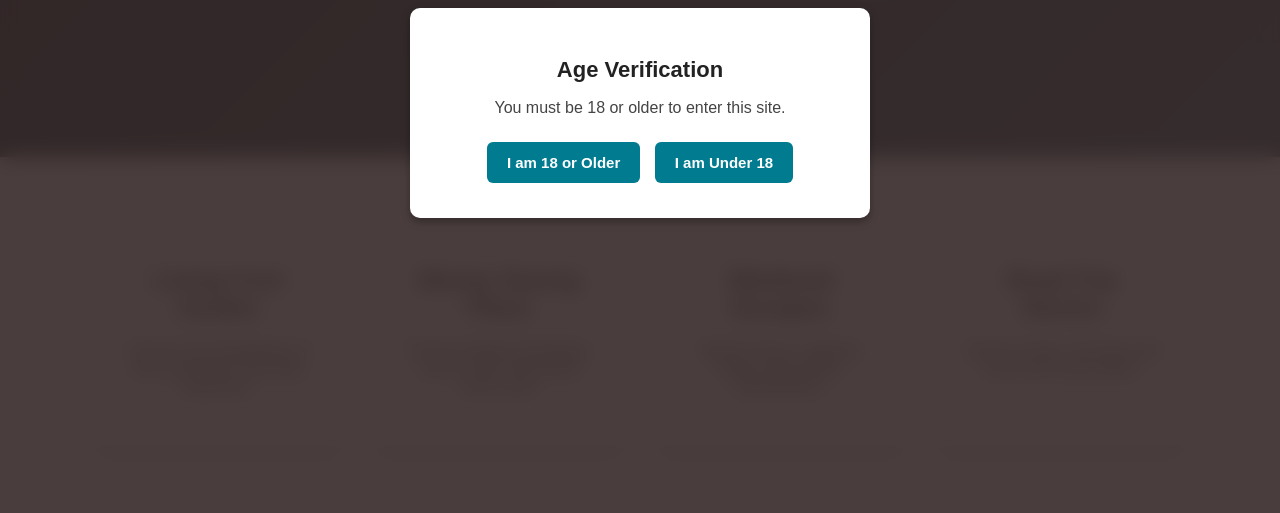
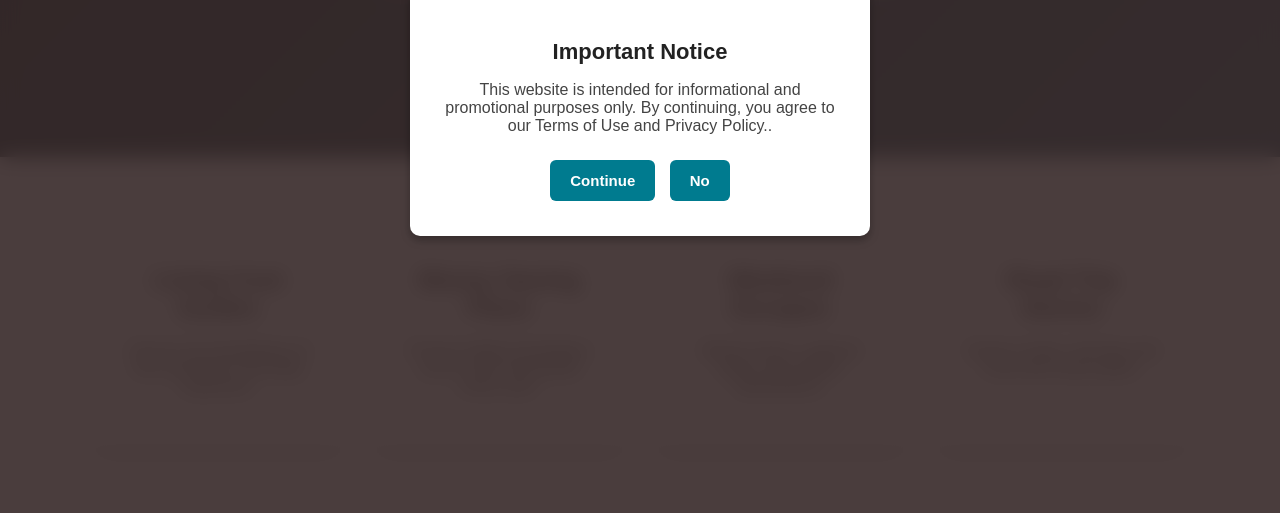
Before and after one commit to soravkumar-bot/lifeinaus, a plain HTML site: page index.html in a window 1280 px wide. Shown: the part 287-800 px from the top of the page. Drawn offline with Linux system fonts and the light colour scheme.

Commit message:
Update index.html

```diff
--- a/index.html
+++ b/index.html
@@ -97,11 +97,11 @@
 <!-- Age Verification Popup -->
 <div id="age-verification" class="age-overlay">
   <div class="age-popup">
-    <h2>Age Verification</h2>
-    <p>You must be 18 or older to enter this site.</p>
+    <h2>Important Notice</h2>
+    <p>This website is intended for informational and promotional purposes only. By continuing, you agree to our Terms of Use and Privacy Policy..</p>
     <div class="age-buttons">
-      <button id="btn-yes">I am 18 or Older</button>
-      <button id="btn-no">I am Under 18</button>
+      <button id="btn-yes">Continue</button>
+      <button id="btn-no">No</button>
     </div>
   </div>
 </div>
```
